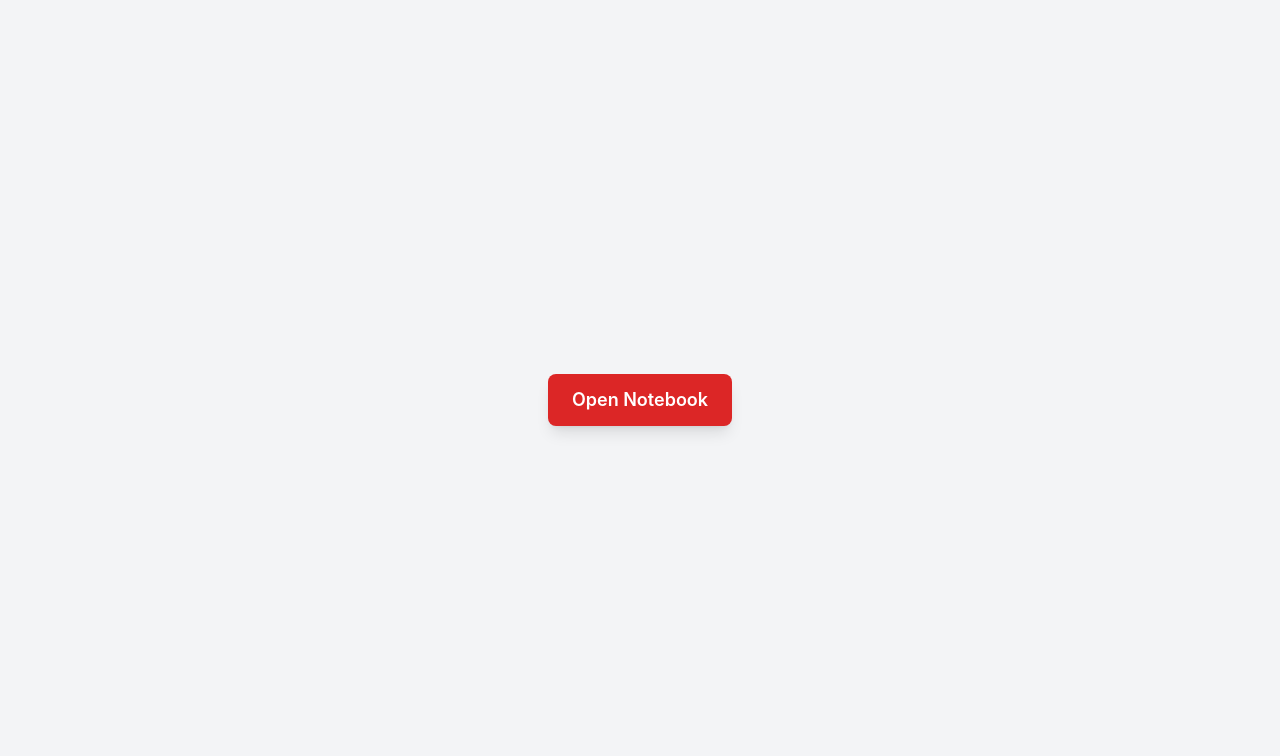
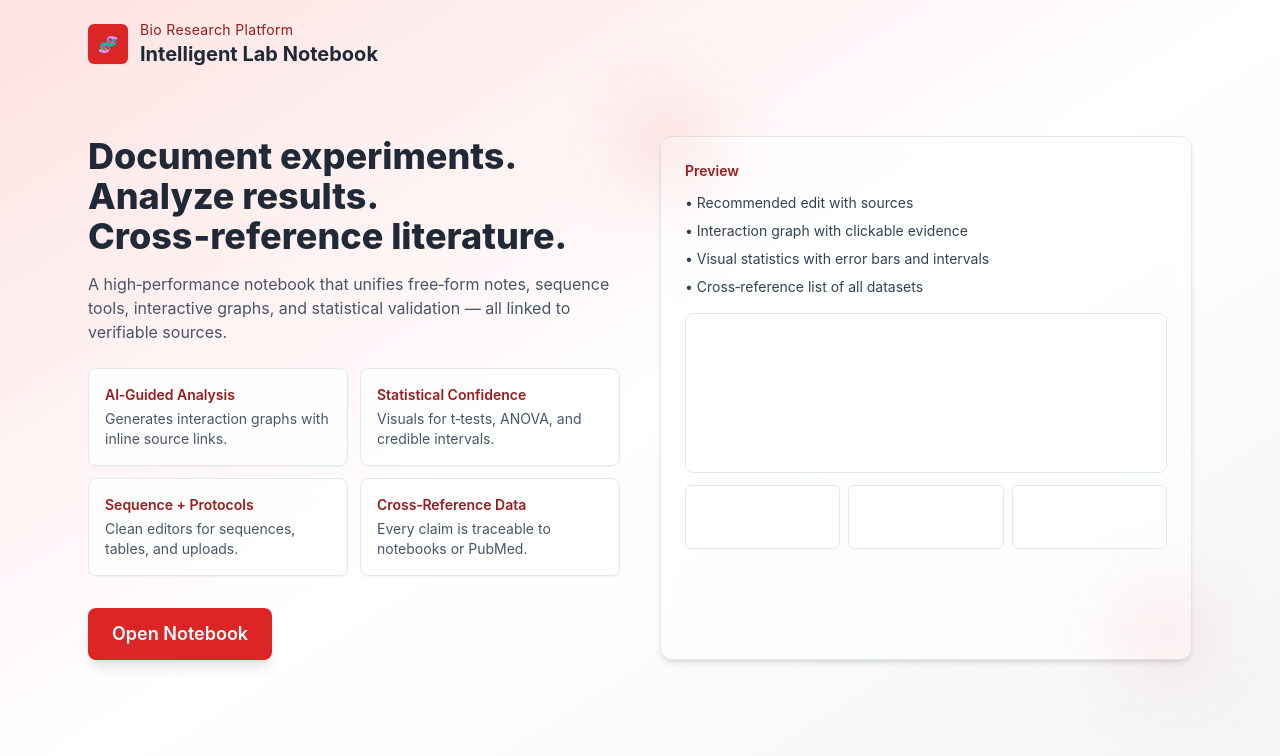
Before and after one commit to M-A-A-R/CalHacksFrontEnd, a React (Vite) app: page / in a window 1280 px wide. Shown: the top 756 px of the page. Built offline with nearby package versions, Linux system fonts and the light colour scheme.

Commit message:
homepage rough draft

```diff
--- a/src/App.jsx
+++ b/src/App.jsx
@@ -42,15 +42,79 @@ function App() {
 
   if (!isNotebookOpen) {
     return (
-      <div className="flex min-h-screen items-center justify-center bg-bio-light p-6">
+      <div className="min-h-screen bg-gradient-to-br from-notebook-red-light via-white to-gray-100">
+        {/* Top bar */}
+        <header className="mx-auto flex max-w-6xl items-center justify-between px-6 py-5">
+          <div className="flex items-center gap-3">
+            <div className="flex h-10 w-10 items-center justify-center rounded-md bg-notebook-red text-white shadow-sm">🧬</div>
+            <div>
+              <p className="text-sm tracking-wide text-notebook-red-dark">Bio Research Platform</p>
+              <h1 className="text-xl font-bold text-bio-dark">Intelligent Lab Notebook</h1>
+            </div>
+          </div>
+        </header>
+
+        {/* Hero */}
+        <section className="mx-auto grid max-w-6xl gap-10 px-6 py-8 lg:grid-cols-2 lg:py-12">
+          <div className="flex flex-col justify-center">
+            <h2 className="text-3xl font-extrabold leading-tight text-bio-dark sm:text-4xl">
+              Document experiments. Analyze results. Cross‑reference literature.
+            </h2>
+            <p className="mt-4 text-slate-600">
+              A high‑performance notebook that unifies free‑form notes, sequence tools,
+              interactive graphs, and statistical validation — all linked to verifiable sources.
+            </p>
+
+            <div className="mt-6 grid grid-cols-1 gap-3 sm:grid-cols-2">
+              <div className="rounded-lg border border-slate-200 bg-white/80 p-4 shadow-sm backdrop-blur">
+                <p className="text-sm font-semibold text-notebook-red-dark">AI‑Guided Analysis</p>
+                <p className="mt-1 text-sm text-slate-600">Generates interaction graphs with inline source links.</p>
+              </div>
+              <div className="rounded-lg border border-slate-200 bg-white/80 p-4 shadow-sm backdrop-blur">
+                <p className="text-sm font-semibold text-notebook-red-dark">Statistical Confidence</p>
+                <p className="mt-1 text-sm text-slate-600">Visuals for t‑tests, ANOVA, and credible intervals.</p>
+              </div>
+              <div className="rounded-lg border border-slate-200 bg-white/80 p-4 shadow-sm backdrop-blur">
+                <p className="text-sm font-semibold text-notebook-red-dark">Sequence + Protocols</p>
+                <p className="mt-1 text-sm text-slate-600">Clean editors for sequences, tables, and uploads.</p>
+              </div>
+              <div className="rounded-lg border border-slate-200 bg-white/80 p-4 shadow-sm backdrop-blur">
+                <p className="text-sm font-semibold text-notebook-red-dark">Cross‑Reference Data</p>
+                <p className="mt-1 text-sm text-slate-600">Every claim is traceable to notebooks or PubMed.</p>
+              </div>
+            </div>
+
+            <div className="mt-8">
               <button
                 type="button"
                 onClick={handleOpenNotebook}
                 disabled={isLoading}
-          className="rounded-lg bg-bio-primary px-6 py-3 text-lg font-semibold text-white shadow-lg transition hover:bg-blue-600 disabled:opacity-50"
+                className="inline-flex items-center rounded-lg bg-notebook-red px-6 py-3 text-lg font-semibold text-white shadow-lg transition hover:bg-notebook-red-hover disabled:opacity-50"
               >
                 {isLoading ? "Opening…" : "Open Notebook"}
               </button>
+            </div>
+          </div>
+
+          {/* Right: glass card preview */}
+          <div className="relative hidden rounded-xl border border-slate-200 bg-white/70 p-6 shadow-md backdrop-blur lg:block">
+            <div className="absolute -left-6 -top-6 h-16 w-16 rounded-lg bg-notebook-red/20 blur-2xl" />
+            <div className="absolute -right-6 -bottom-6 h-24 w-24 rounded-full bg-notebook-red/10 blur-2xl" />
+            <p className="text-sm font-semibold text-notebook-red-dark">Preview</p>
+            <ul className="mt-3 space-y-2 text-sm text-slate-700">
+              <li>• Recommended edit with sources</li>
+              <li>• Interaction graph with clickable evidence</li>
+              <li>• Visual statistics with error bars and intervals</li>
+              <li>• Cross‑reference list of all datasets</li>
+            </ul>
+            <div className="mt-4 h-40 rounded-lg border border-slate-200 bg-white/70" />
+            <div className="mt-3 grid grid-cols-3 gap-2">
+              <div className="h-16 rounded-md border border-slate-200 bg-white/70" />
+              <div className="h-16 rounded-md border border-slate-200 bg-white/70" />
+              <div className="h-16 rounded-md border border-slate-200 bg-white/70" />
+            </div>
+          </div>
+        </section>
       </div>
     );
   }
```
Lines whose indentation alone changed are shown as unchanged.
